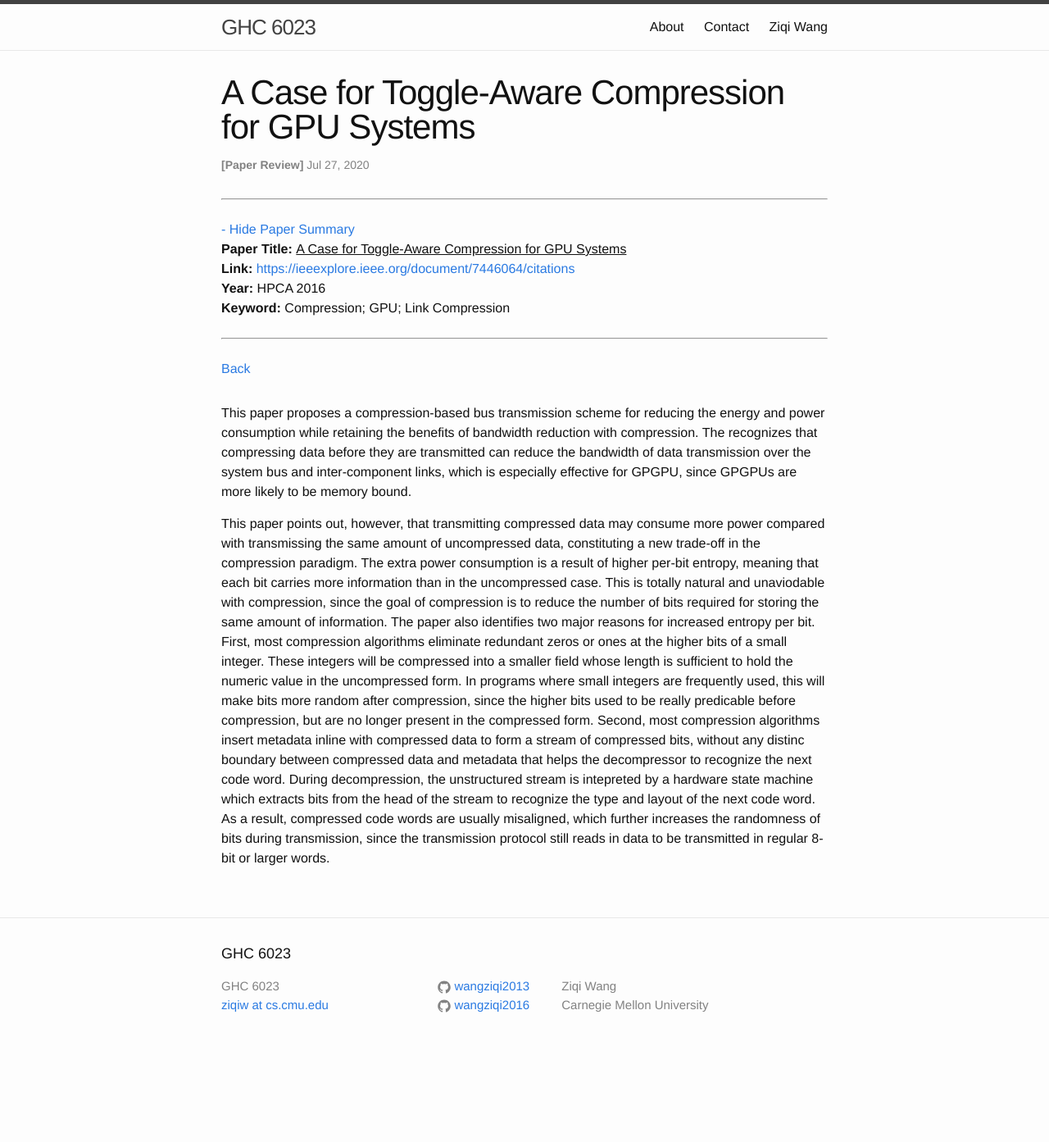
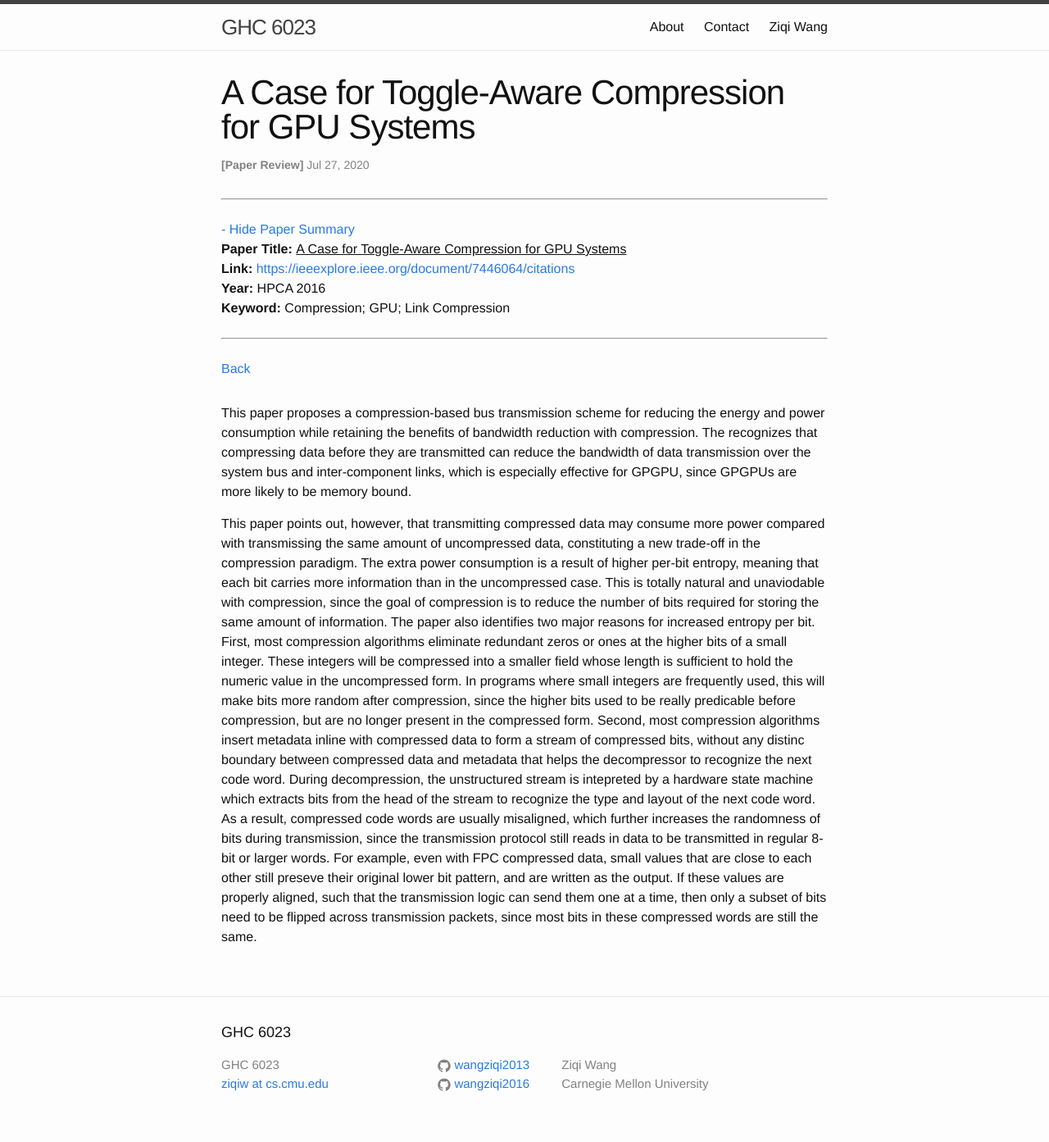
Before and after one commit to wangziqi2013/wangziqi2013.github.io, a Jekyll site: the page built from _posts/2020-07-27-a-case-for-toggle-aware-gpu-compression.markdown, in a window 1280 px wide. Shown: the whole page at 82% size. Built offline with Jekyll 4.4.1, drawn with Linux system fonts in a browser that asks for light colours; before the commit the page ends 1297 px from its top, so only the background shows below that.

Commit message:
Adding FPC

```diff
--- a/_posts/2020-07-27-a-case-for-toggle-aware-gpu-compression.markdown
+++ b/_posts/2020-07-27-a-case-for-toggle-aware-gpu-compression.markdown
@@ -33,3 +33,7 @@ During decompression, the unstructured stream is intepreted by a hardware state
 of the stream to recognize the type and layout of the next code word.
 As a result, compressed code words are usually misaligned, which further increases the randomness of bits during transmission,
 since the transmission protocol still reads in data to be transmitted in regular 8-bit or larger words.
+For example, even with FPC compressed data, small values that are close to each other still preseve their original lower
+bit pattern, and are written as the output. If these values are properly aligned, such that the transmission logic
+can send them one at a time, then only a subset of bits need to be flipped across transmission packets, since most bits
+in these compressed words are still the same.
```
